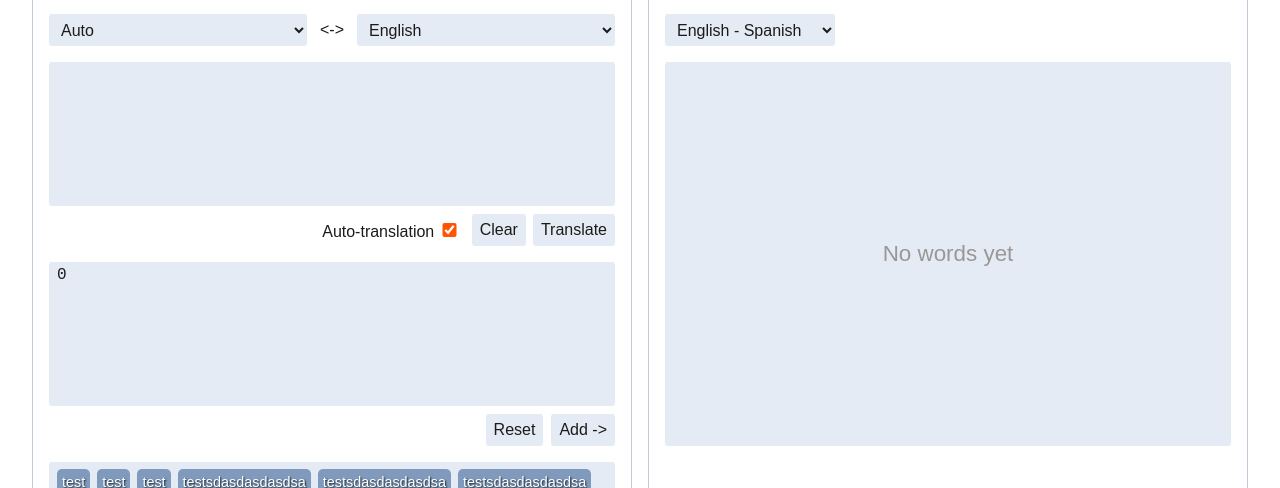
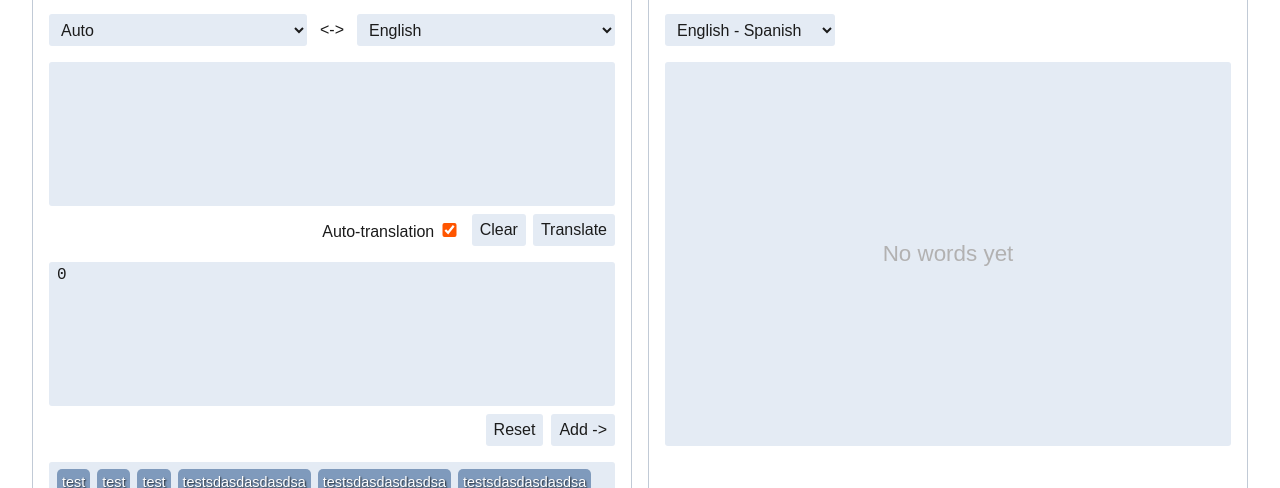
Before and after one commit to self-related/dictionary, a React (Vite) app: page / in a window 1280 px wide. Shown: the part 142-630 px from the top of the page. Built offline with nearby package versions, Linux system fonts and the light colour scheme; the HTML template or start-up script is replaced by a standard one.

Commit message:
Change word placeholder color

```diff
--- a/src/features/dictionary/ui/dictionary-words/DictionaryWords.module.css
+++ b/src/features/dictionary/ui/dictionary-words/DictionaryWords.module.css
@@ -15,10 +15,11 @@
     align-self: center;
     align-content: center;
 
-    color: rgb(153, 151, 151);
+    color: #b2b1b1;
     font-family: sans-serif;
     font-size: 1.4rem;
 
     height: 100%;
     margin: 0;
+    text-shadow: none;
 }
```
